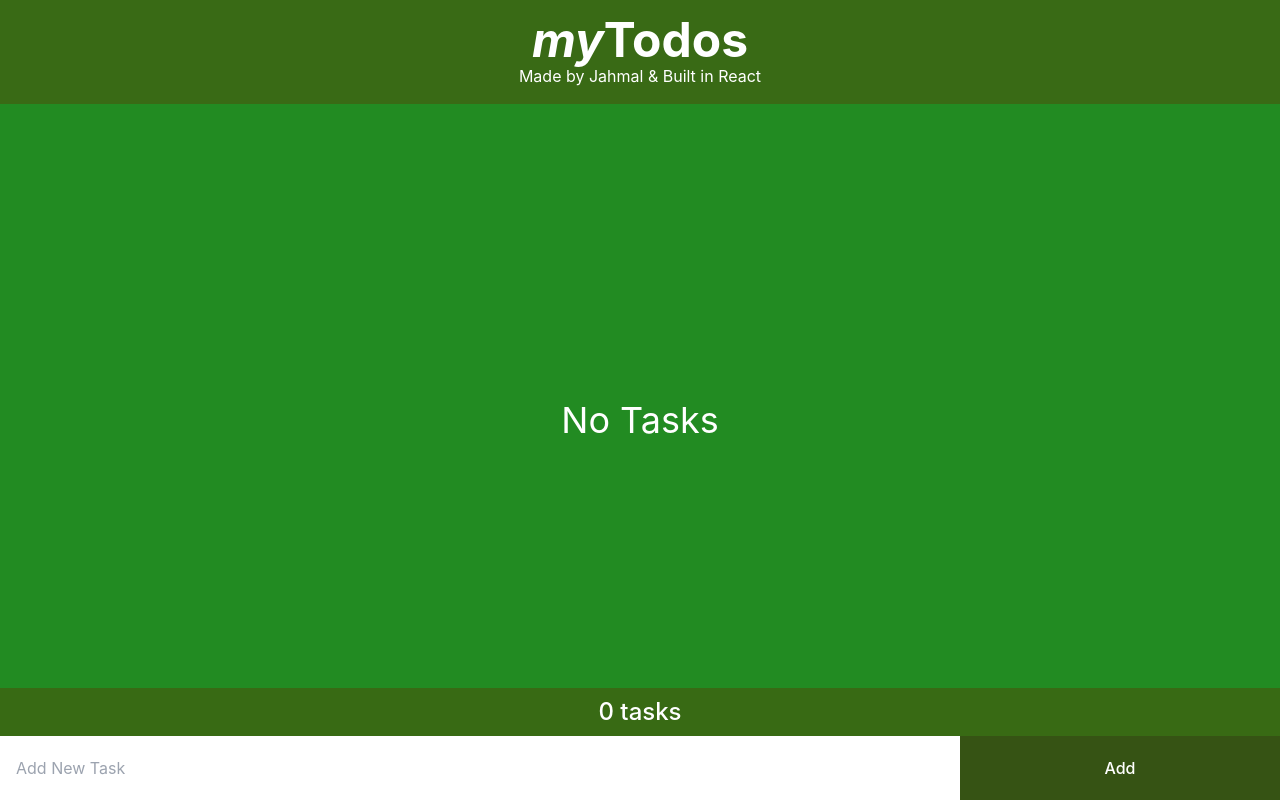
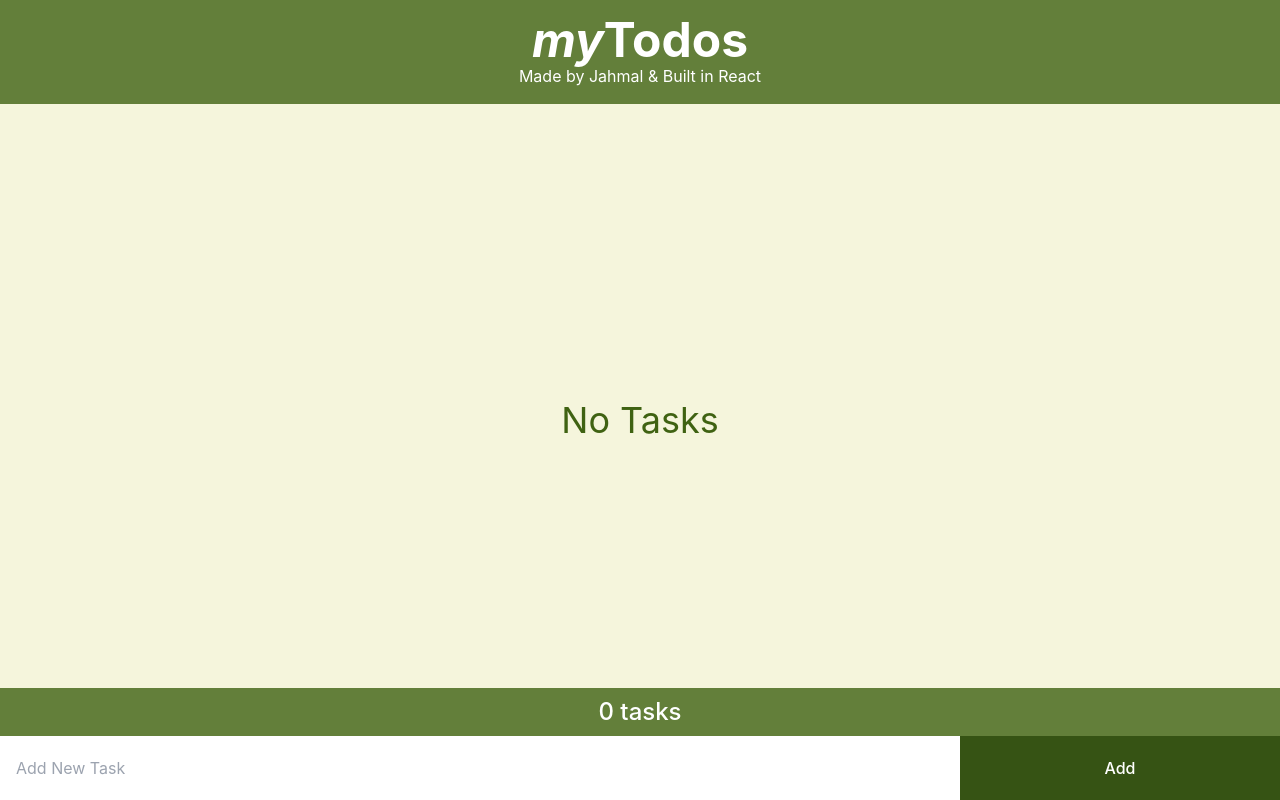
Before and after one commit to jablancTheDesigner/goals-task-todos, a React (Create React App) app: page / in a window 1280 px wide. Built offline with nearby package versions, Linux system fonts and the light colour scheme.

Commit message:
bg color swap

```diff
--- a/public/index.html
+++ b/public/index.html
@@ -1,14 +1,12 @@
 <!DOCTYPE html>
 <html lang="en">
+
 <head>
   <meta charset="utf-8" />
   <link rel="icon" href="%PUBLIC_URL%/favicon.ico" />
   <meta name="viewport" content="width=device-width, initial-scale=1" />
   <meta name="theme-color" content="#000000" />
-    <meta
-      name="description"
-      content="Web site created using create-react-app"
-    />
+  <meta name="description" content="Web site created using create-react-app" />
   <link rel="apple-touch-icon" href="%PUBLIC_URL%/logo192.png" />
   <!--
       manifest.json provides metadata used when your web app is installed on a
@@ -24,8 +22,9 @@
       work correctly both with client-side routing and a non-root public URL.
       Learn how to configure a non-root public URL by running `npm run build`.
     -->
-    <title>React App</title>
+  <title>myTodo App</title>
 </head>
+
 <body>
   <noscript>You need to enable JavaScript to run this app.</noscript>
   <div id="root"></div>
@@ -40,4 +39,5 @@
       To create a production bundle, use `npm run build` or `yarn build`.
     -->
 </body>
+
 </html>
--- a/src/App.css
+++ b/src/App.css
@@ -8,7 +8,7 @@
 html,
 body {
   height: 100%;
-  background-color: forestgreen;
+  background-color: beige;
   color: #333333;
   font-size: 1rem;
 }
--- a/src/components/TodoApp.js
+++ b/src/components/TodoApp.js
@@ -25,7 +25,7 @@ export default function TodoApp() {
 
     function createOpenMsg() {
         return (
-            <h1 className="text-4xl bold fixed left-0 right-0 inset-y-2/4 -translate-y-2/4 text-white">No Tasks</h1>
+            <h1 className="text-4xl bold fixed left-0 right-0 inset-y-2/4 -translate-y-2/4 text-lime-800">No Tasks</h1>
         )
     }
 
```
Lines whose indentation alone changed are shown as unchanged.
